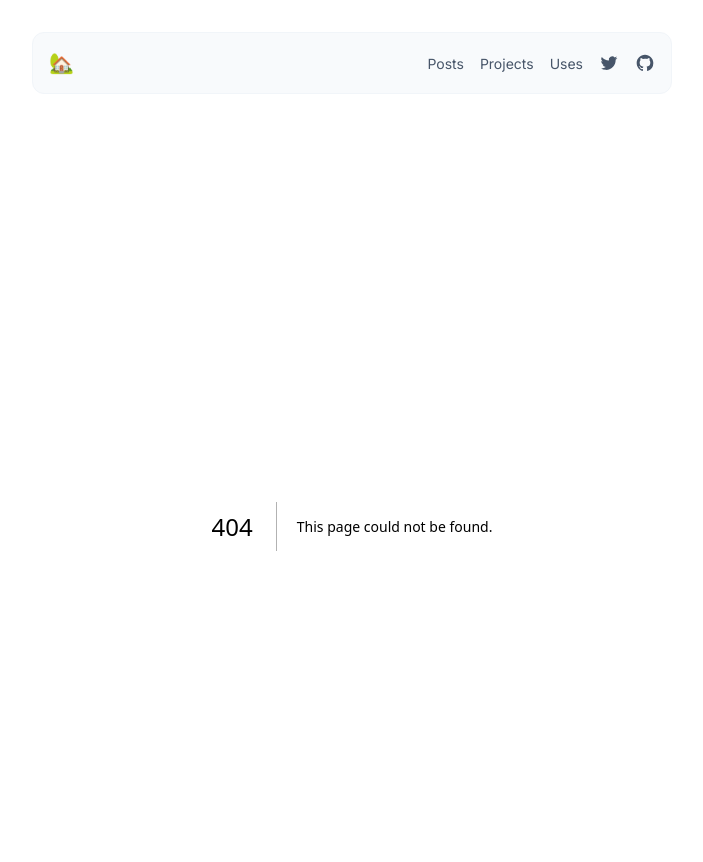
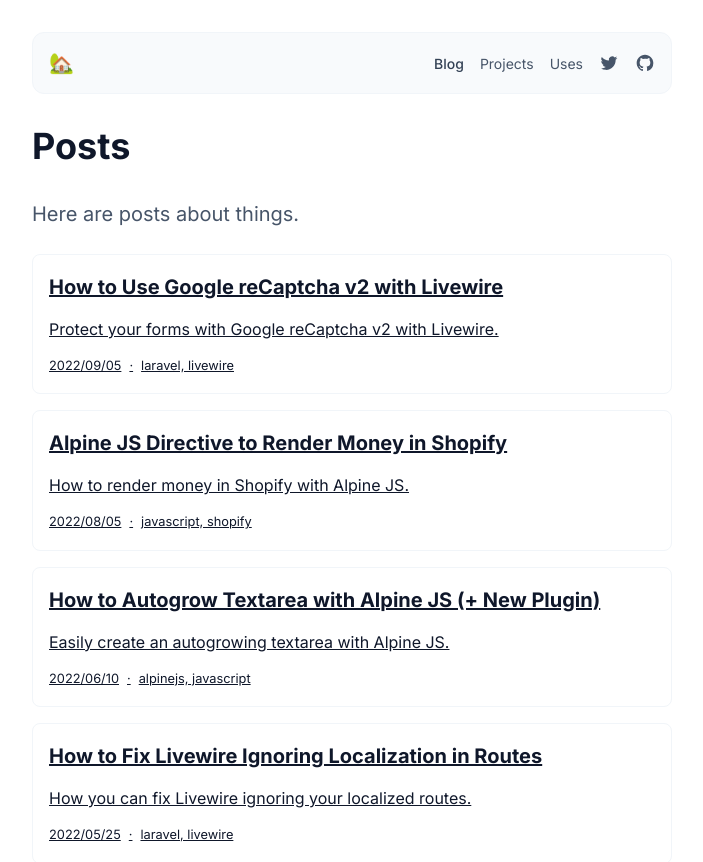
Before and after one commit to markmead/blog, a Next.js app: page /blog in a window 1280 px wide. Before the commit this address had no page. Shown: the top 862 px of the page, without its empty margins (288-991 px from the left). Built offline with nearby package versions, Linux system fonts and the light colour scheme.

Commit message:
update/blog-path (#14)

```diff
--- a/components/Header.jsx
+++ b/components/Header.jsx
@@ -6,7 +6,7 @@ export default function Header() {
   let nextRouter = useRouter()
 
   let menuItems = [
-    { title: 'Posts', path: '/posts', external: false },
+    { title: 'Blog', path: '/blog', external: false },
     { title: 'Projects', path: '/projects', external: false },
     { title: 'Uses', path: '/uses', external: false },
   ]
--- a/components/Post.jsx
+++ b/components/Post.jsx
@@ -3,7 +3,7 @@ import Link from 'next/link'
 export default function Post({ path, title, description, date, tags }) {
   return (
     <li className="p-0 m-0">
-      <Link as={`/posts/${path.replace(/\.md?$/, '')}`} href={`/posts/[slug]`}>
+      <Link as={`/blog/${path.replace(/\.md?$/, '')}`} href={`/blog/[slug]`}>
         <a className="block p-4 m-0 no-underline border rounded-lg border-slate-100 bg-slate-50 dark:border-slate-700 sm:bg-transparent sm:hover:bg-slate-50 dark:bg-slate-800 sm:dark:hover:bg-slate-800">
           <h3 className="m-0">{title}</h3>
 
--- a/pages/index.jsx
+++ b/pages/index.jsx
@@ -32,7 +32,7 @@ export default function Index({ posts, projects }) {
       <Posts posts={posts} />
 
       <div className="flex justify-center">
-        <Link href="/posts">
+        <Link href="/blog">
           <a className="block px-5 py-3 no-underline border rounded-lg bg-slate-50 border-slate-100 dark:bg-slate-800 dark:border-slate-700">
             <span className="text-sm font-normal">View all posts</span>
           </a>
--- a/posts/alpinejs-shopify-add-to-cart.md
+++ b/posts/alpinejs-shopify-add-to-cart.md
@@ -11,7 +11,7 @@ frontend of your Shopify store to use more JavaScript.
 
 You can also read the JavaScript approach.
 
-[How to Add to the Shopify Cart with Vanilla JS](/posts/javascript-shopify-add-to-cart)
+[How to Add to the Shopify Cart with Vanilla JS](/blog/javascript-shopify-add-to-cart)
 
 Let's write some code. I'll assume you have Alpine JS installed.
 
```
Also changed, not shown: pages/blog/[slug].jsx (renamed from pages/posts/[slug].jsx), pages/blog/index.jsx (renamed from pages/posts/index.jsx).
